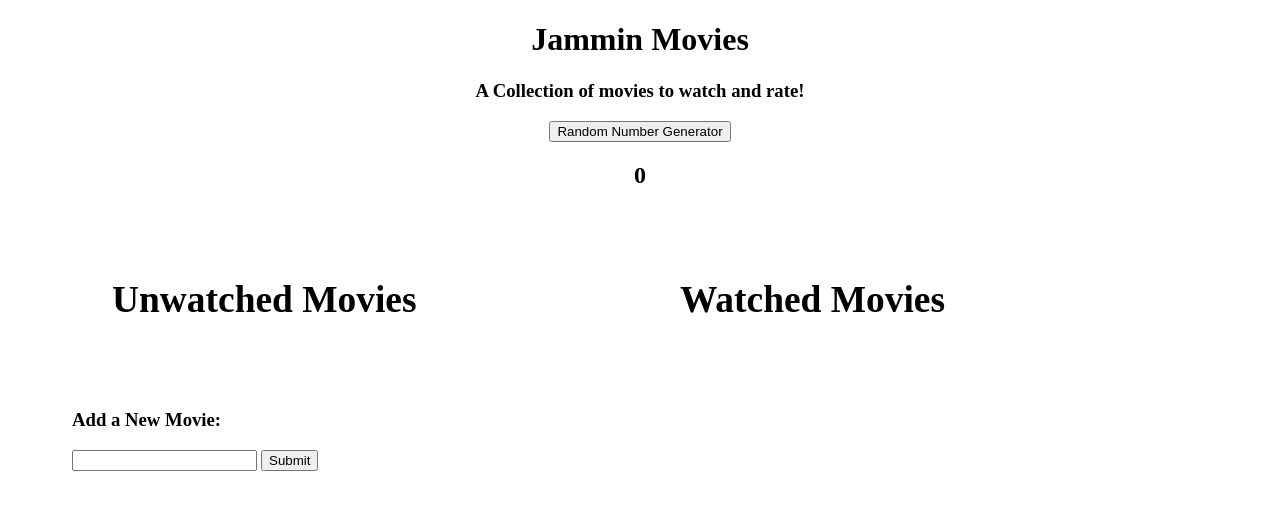
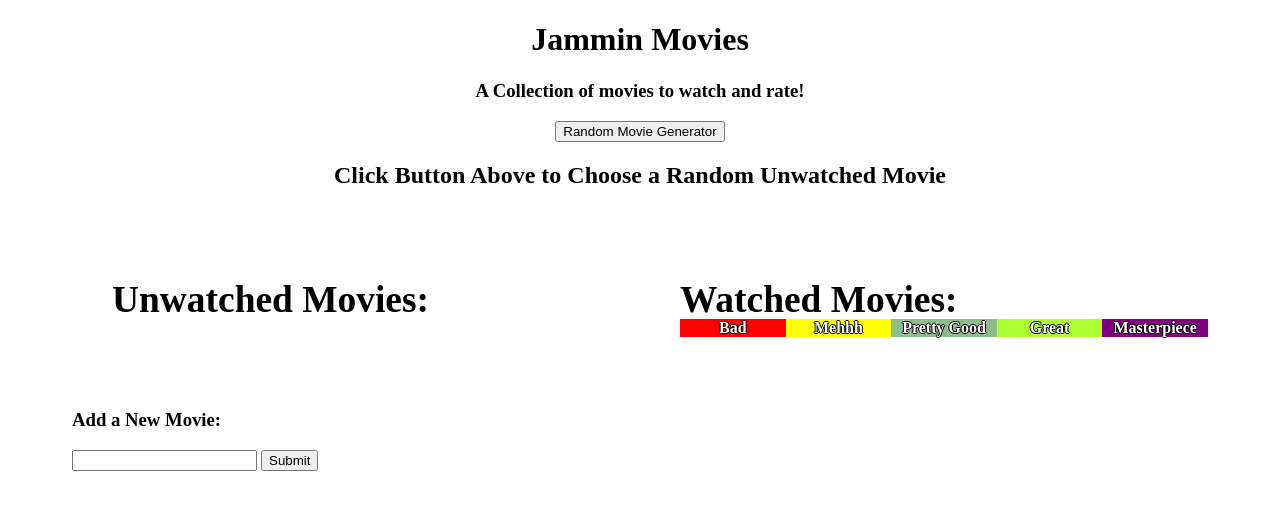
Before and after one commit to bribrah/Jammin-Movies, a plain HTML site: page index.html in a window 1280 px wide. Drawn offline with Linux system fonts and the light colour scheme; no server answers.

Commit message:
style changes and changed random num to random movie

```diff
--- a/index.html
+++ b/index.html
@@ -27,17 +27,24 @@
     </div>
 
     <div class="rand-gen">
-        <input type="button" name="random" id="random" value="Random Number Generator">
-        <h2 class="rand-gen-display">0</h2>
+        <input type="button" name="random" id="random" value="Random Movie Generator">
+        <h2 class="rand-gen-display">Click Button Above to Choose a Random Unwatched Movie</h2>
     </div>
 
     <div class="movie-list-container">
         <ol class="movie-list">
-            <h3>Unwatched Movies</h3>
+            <h3>Unwatched Movies:</h3>
             <div class="unwatched-movies"></div>
         </ol>
         <ol class = "watched-movie-list">
-            <h3>Watched Movies</h3>
+            <h3>Watched Movies:</h3>
+            <div class="rating-legend">
+                <h4 class="bad">Bad</h4>
+                <h4 class="meh">Mehhh</h4>
+                <h4 class="pretty-good">Pretty Good</h4>
+                <h4 class="great">Great</h4>
+                <h4 class="masterpiece">Masterpiece</h4>
+            </div>
             <div class = "watched-movies"></div>
         </ol>
     </div>
--- a/main.js
+++ b/main.js
@@ -4,12 +4,12 @@ const randomNumButton = document.querySelector("#random");
 const randomNumDisplay = document.querySelector(".rand-gen-display");
 
 function generateRandom(){
-    const size = movieList.querySelectorAll("li").length;
+    const movieListElements = movieList.querySelectorAll("li");
+    const size = movieListElements.length;
 
 
-    console.log(size);
 
-    randomNumDisplay.textContent = `${Math.floor(Math.random() * (size )+ 1)}`;
+    randomNumDisplay.textContent = `${movieListElements[Math.floor(Math.random() * size)].childNodes[0].textContent}`;
 }
 randomNumButton.addEventListener("click", generateRandom);
 
--- a/style.css
+++ b/style.css
@@ -10,10 +10,12 @@ html{
     display: flex;
     font-size: 2em;
     font-weight: bold;
+    justify-content: center;
 
 }
 .movie-list{
     flex: 1;
+    justify-content: center;
 }
 .watched-movie-list{
     flex:1;
@@ -22,6 +24,7 @@ html{
     color: white;
     text-shadow: -1px 0 black, 0 1px black, 1px 0 black, 0 -1px black;
     padding-left: 10px;
+    border: 1px solid black;
 
 }
 
@@ -31,6 +34,17 @@ html{
 }
 
 /* RATING CLASSES */
+.rating-legend{
+    margin-top: -61px;
+    color: white;
+    text-shadow: -1px 0 black, 0 1px black, 1px 0 black, 0 -1px black;
+    display: flex;
+}
+.rating-legend > *{
+    text-align: center;
+    flex: 1;
+    font-size: .5em;
+}
 .bad{
     background-color: red;
 }
```
